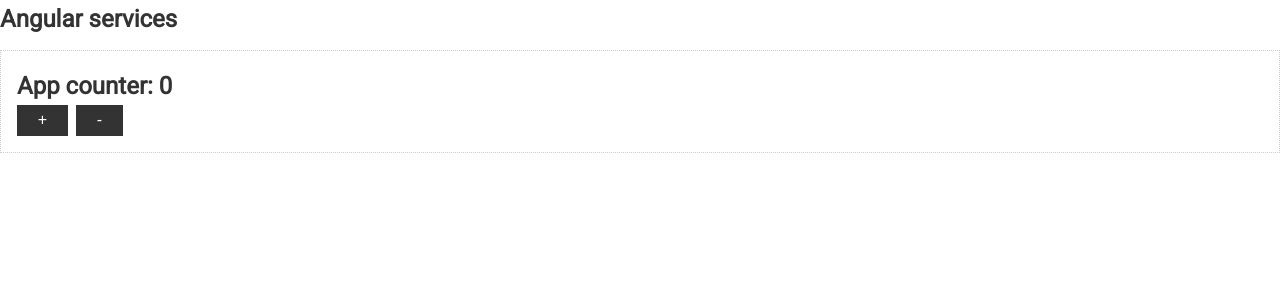
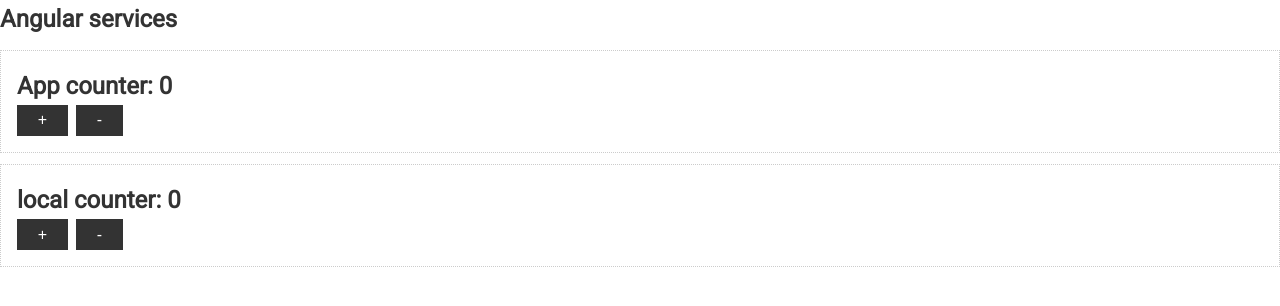
Before and after one commit to ianaomalova/angularCourse, an Angular app: page / in a window 1280 px wide. Shown: the top 306 px of the page. Built offline with nearby package versions, Linux system fonts and the light colour scheme.

Commit message:
локальная регистрация сервиса

```diff
--- a/src/app/app.component.html
+++ b/src/app/app.component.html
@@ -3,5 +3,9 @@
   <h2>App counter: {{ getterAppCounter().counter }}</h2>
   <button class="btn" (click)="getterAppCounter().increment()">+</button>
   <button class="btn" (click)="getterAppCounter().decrement()">-</button>
-
 </div>
+<div class="card">
+  <h2>local counter: {{ getterLocalCounter().counter }}</h2>
+  <button class="btn" (click)="getterLocalCounter().increment()">+</button>
+  <button class="btn" (click)="getterLocalCounter().decrement()">-</button>
+</div>
--- a/src/app/app.component.ts
+++ b/src/app/app.component.ts
@@ -1,17 +1,23 @@
 import { Component } from '@angular/core';
 import {AppCounterService} from "./services/app-counter.service";
+import {LocalServiceService} from "./services/local-service.service";
 
 @Component({
   selector: 'app-root',
   templateUrl: './app.component.html',
-  styleUrls: ['./app.component.scss']
+  styleUrls: ['./app.component.scss'],
+  providers: [LocalServiceService]
 })
 export class AppComponent {
-  constructor(private appCounterService: AppCounterService) {
+  constructor(private appCounterService: AppCounterService, private localService: LocalServiceService) {
 
   }
   getterAppCounter() {
     return this.appCounterService;
   }
 
+  getterLocalCounter() {
+    return this.localService;
+  }
+
 }
--- /dev/null
+++ b/src/app/services/local-service.service.ts
@@ -0,0 +1,13 @@
+import { Injectable } from '@angular/core';
+
+@Injectable()
+export class LocalServiceService {
+  constructor() { }
+  counter = 0;
+  increment() {
+    this.counter++;
+  }
+  decrement() {
+    this.counter--;
+  }
+}
```
